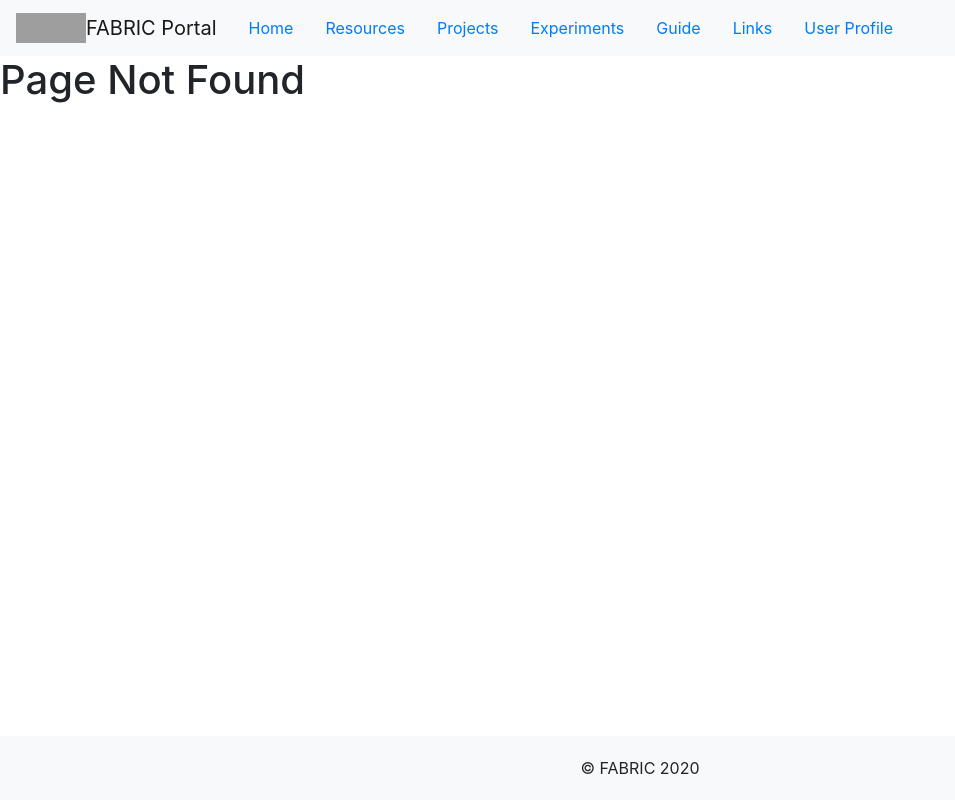
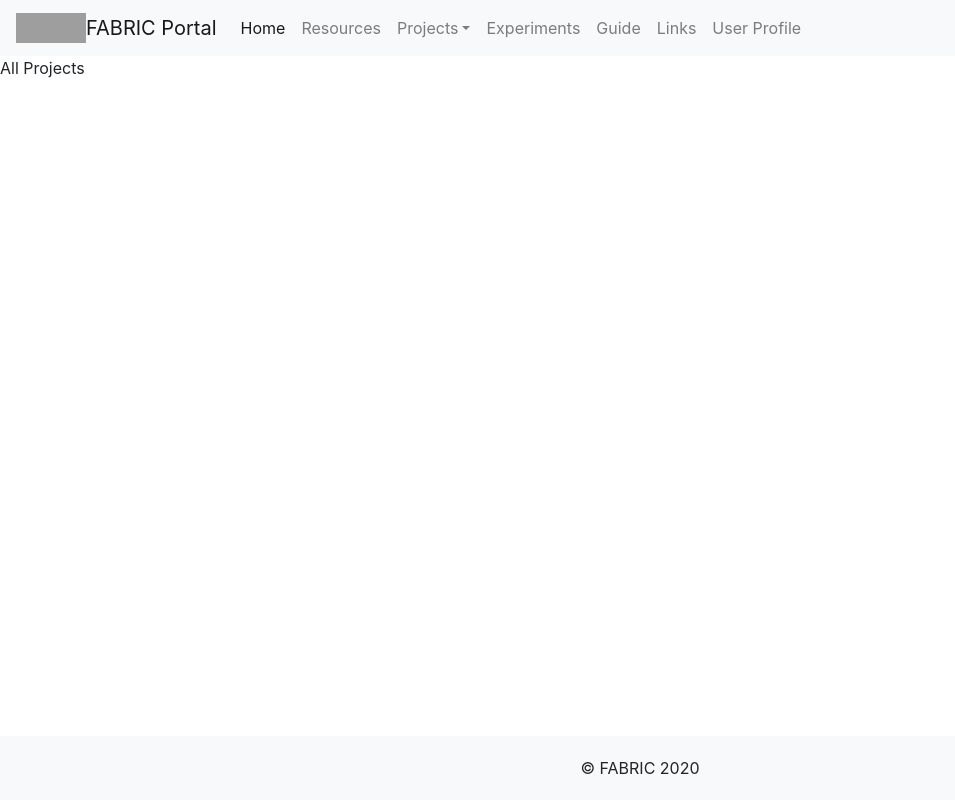
Before and after one commit to fabric-testbed/fabric-portal, a React (Create React App) app: page /all-projects in a window 1280 px wide. Before the commit this address had no page. Shown: the whole page, without its empty margins (0-955 px from the left). Built offline with nearby package versions, Linux system fonts and the light colour scheme; grey boxes are pictures that could not be loaded.

Commit message:
#1: added dynamic rendering navbar dropdown items

```diff
--- a/package.json
+++ b/package.json
@@ -8,6 +8,8 @@
     "@testing-library/user-event": "^7.2.1",
     "bootstrap": "^4.5.2",
     "font-awesome": "^4.7.0",
+    "jquery": "^3.5.1",
+    "popper.js": "^1.16.1",
     "react": "^16.13.1",
     "react-dom": "^16.13.1",
     "react-router-dom": "^5.2.0",
--- a/src/App.js
+++ b/src/App.js
@@ -4,6 +4,8 @@ import { BrowserRouter as Router, Switch, Route } from "react-router-dom";
 import Home from "./pages/Home";
 import Resources from "./pages/Resources";
 import Projects from "./pages/Projects";
+import AllProjects from "./pages/AllProjects";
+import MyProjects from "./pages/MyProjects";
 import Experiments from "./pages/Experiments";
 import Guide from "./pages/Guide";
 import Links from "./pages/Links";
@@ -23,9 +25,11 @@ function App() {
           <Route path="/" component={Home} exact />
           <Route path="/resources" component={Resources} />
           <Route path="/projects" component={Projects} />
-          <Route path="/experiments" component={Experiments} exact />
-          <Route path="/guide" component={Guide} exact />
-          <Route path="/links" component={Links} exact />
+          <Route path="/all-projects" component={AllProjects} />
+          <Route path="/my-projects" component={MyProjects} />
+          <Route path="/experiments" component={Experiments} />
+          <Route path="/guide" component={Guide} />
+          <Route path="/links" component={Links} />
           <Route path="/user" component={User} />
           <Route component={NotFound} />
         </Switch>
--- a/src/components/headerNav.jsx
+++ b/src/components/headerNav.jsx
@@ -8,21 +8,27 @@ class HeaderNav extends React.Component {
     super(props);
     this.state = {
       data: [
-        { name: "Home", path: "/" },
-        { name: "Resources", path: "/resources" },
-        { name: "Projects", path: "/projects" },
-        { name: "Experiments", path: "/experiments" },
-        { name: "Guide", path: "/guide" },
-        { name: "Links", path: "/links" },
-        { name: "User Profile", path: "/user" },
+        { name: "Home", path: "/", child: [] },
+        { name: "Resources", path: "/resources", child: [] },
+        {
+          name: "Projects",
+          path: "/projects",
+          child: [
+            { name: "All Projects", path: "/all-projects" },
+            { name: "My Projects", path: "/my-projects" },
+          ],
+        },
+        { name: "Experiments", path: "/experiments", child: [] },
+        { name: "Guide", path: "/guide", child: [] },
+        { name: "Links", path: "/links", child: [] },
+        { name: "User Profile", path: "/user", child: [] },
       ],
     };
   }
 
   render() {
     return (
-      <nav className="navbar navbar-light bg-light">
-        <ul className="nav">
+      <nav className="navbar navbar-expand-lg navbar-light bg-light">
         <NavLink className="navbar-brand" to="/">
           <img
             src={logo}
@@ -33,16 +39,63 @@ class HeaderNav extends React.Component {
           />
           FABRIC Portal
         </NavLink>
-          {this.state.data.map((value, index) => {
+        <button
+          className="navbar-toggler"
+          type="button"
+          data-toggle="collapse"
+          data-target="#navbarNavDropdown"
+          aria-controls="navbarNavDropdown"
+          aria-expanded="false"
+          aria-label="Toggle navigation"
+        >
+          <span className="navbar-toggler-icon"></span>
+        </button>
+        <div className="collapse navbar-collapse" id="navbarNavDropdown">
+          <ul className="navbar-nav">
+            {this.state.data.map((item, index) => {
               return (
-              <li className="nav-item" key={index}>
-                <NavLink className="nav-link" to={value.path}>
-                  {value.name}
+                <li
+                  className={
+                    "nav-item" + (item.child.length > 0 ? " dropdown" : "")
+                  }
+                  key={index}
+                >
+                  <NavLink
+                    className={
+                      "nav-link" +
+                      (item.child.length > 0 ? " dropdown-toggle" : "")
+                    }
+                    to={item.path}
+                    id={`navbarDropdownMenuLink-${index}`}
+                    data-toggle={item.child.length > 0 ? "dropdown" : ""}
+                    aria-haspopup="true"
+                    aria-expanded="false"
+                  >
+                    {item.name}
                   </NavLink>
+                  {item.child.length > 0 && (
+                    <div
+                      className="dropdown-menu"
+                      aria-labelledby={`navbarDropdownMenuLink-${index}`}
+                    >
+                      {item.child.map((sub_item, sub_index) => {
+                        return (
+                          <NavLink
+                            className="dropdown-item"
+                            to={sub_item.path}
+                            key={sub_index}
+                          >
+                            {sub_item.name}
+                          </NavLink>
+                        );
+                      })}
+                    </div>
+                  )}
                 </li>
               );
             })}
           </ul>
+        </div>
       </nav>
     );
   }
--- a/src/index.js
+++ b/src/index.js
@@ -1,6 +1,11 @@
 import React from "react";
 import ReactDOM from "react-dom";
+import "bootstrap";
 import "bootstrap/dist/css/bootstrap.css";
+import "bootstrap/dist/js/bootstrap.js";
+import $ from "jquery";
+import Popper from "popper.js";
+import "font-awesome/css/font-awesome.css";
 import "./index.css";
 import App from "./App";
 import * as serviceWorker from "./serviceWorker";
--- /dev/null
+++ b/src/pages/AllProjects.jsx
@@ -0,0 +1,7 @@
+import React from "react";
+
+const AllProjects = () => {
+  return <div>All Projects</div>;
+};
+
+export default AllProjects;
--- /dev/null
+++ b/src/pages/MyProjects.jsx
@@ -0,0 +1,7 @@
+import React from "react";
+
+const MyProjects = () => {
+  return <div>My Projects</div>;
+};
+
+export default MyProjects;
```
Also changed, not shown: 1 other file (tests, documents, lock files or other folders). Lines whose indentation alone changed are shown as unchanged.
